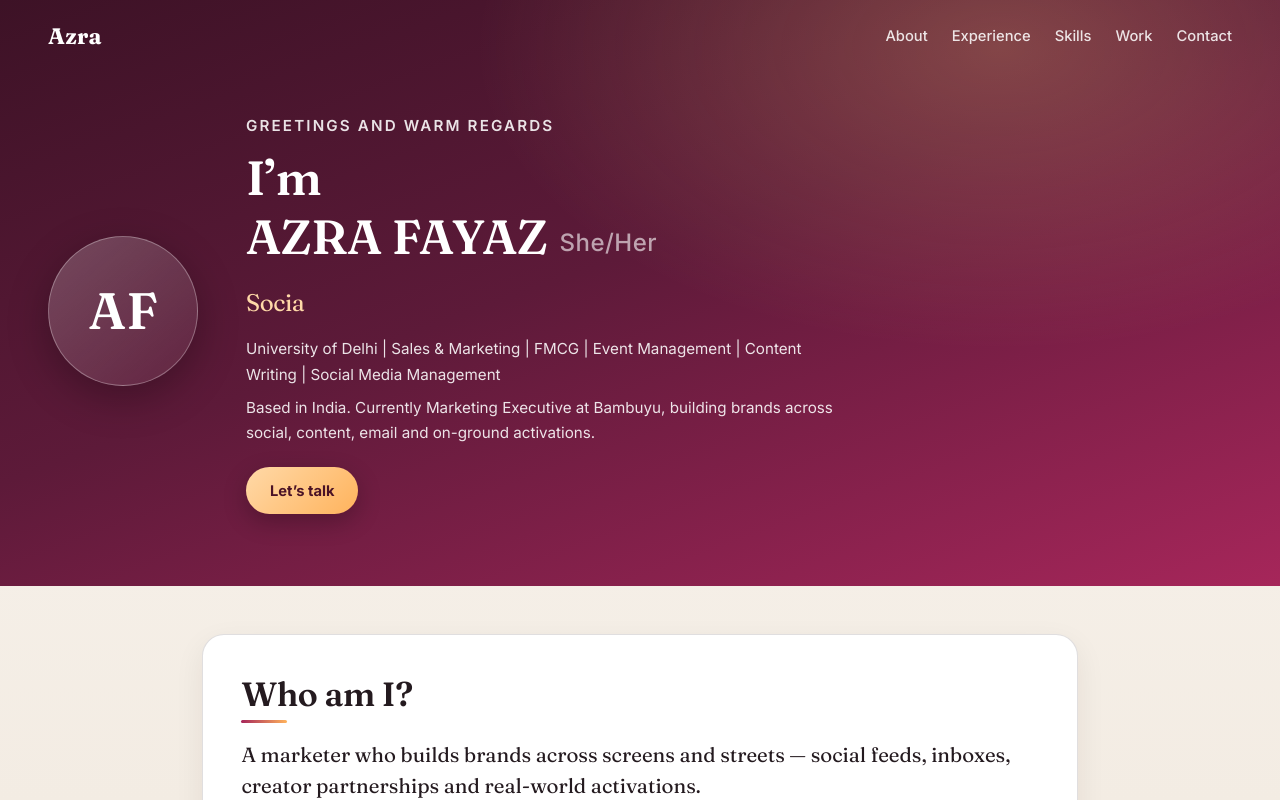
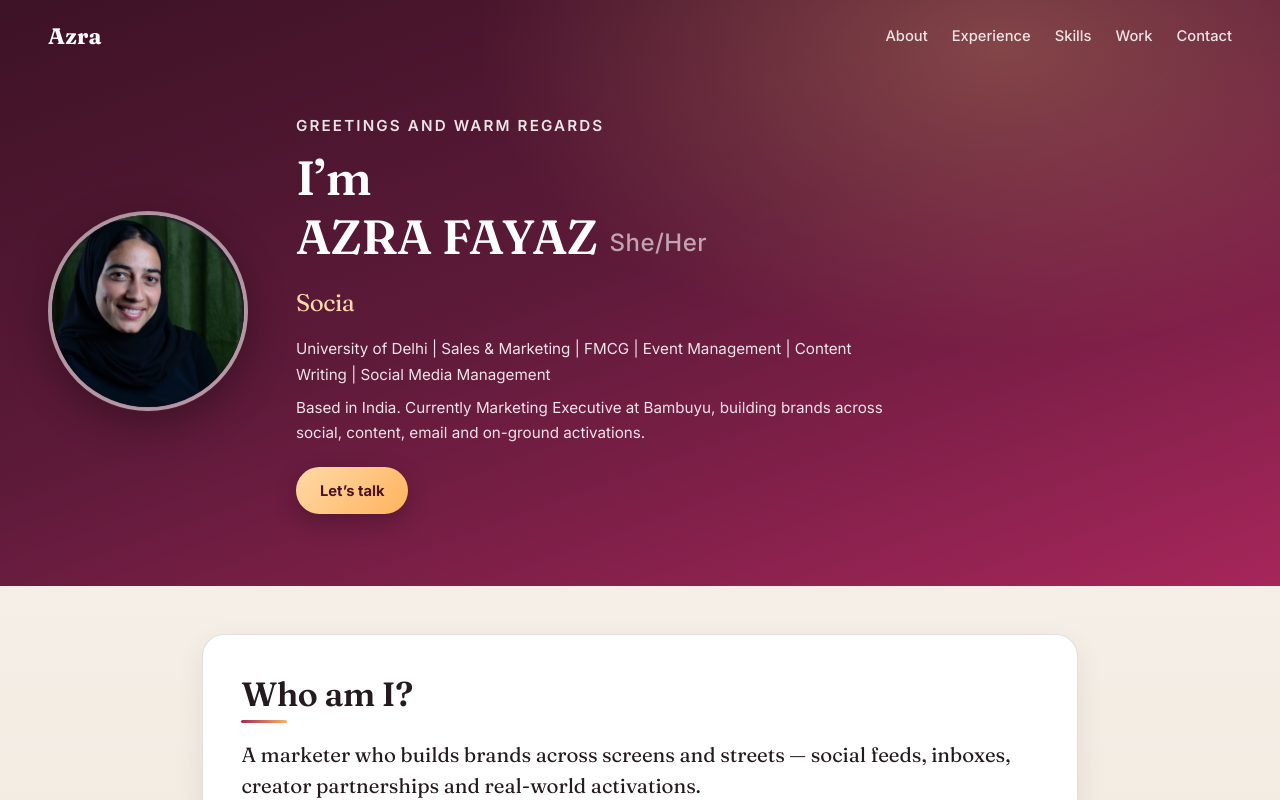
Before and after one commit to Ars062/AZRA-FAYAZ, a React (Vite) app: page / in a window 1280 px wide. Shown: the top 800 px of the page. Built offline with nearby package versions, Linux system fonts and the light colour scheme.

Commit message:
Add profile photo, WhatsApp/Email buttons, remove footer

```diff
--- a/src/pages/HomePage.jsx
+++ b/src/pages/HomePage.jsx
@@ -2,6 +2,7 @@ import { useState } from "react";
 import Typewriter from "../components/Typewriter";
 import SkillCloud from "../components/SkillCloud";
 import { profile, experience, skillCategories, skills } from "../data/profile";
+import azraPhoto from "../../azra profile.png";
 
 function scrollTo(id) {
   const el = document.getElementById(id);
@@ -110,6 +111,9 @@ const countryCodes = [
   { code: "+998", country: "Uzbekistan" },
 ];
 
+const WHATSAPP_NUMBER = "";
+const CONTACT_EMAIL = profile.email || "";
+
 function HomePage() {
   const [sent, setSent] = useState(null);
   const [countryCode, setCountryCode] = useState("+91");
@@ -122,6 +126,43 @@ function HomePage() {
     }
     setSent("ok");
     event.currentTarget.reset();
+  };
+
+  const handleWhatsApp = () => {
+    const name = document.getElementById("name")?.value.trim();
+    const email = document.getElementById("email")?.value.trim();
+    const phone = document.getElementById("phone")?.value.trim();
+    const message = document.getElementById("message")?.value.trim();
+
+    if (!name || !email || !message) {
+      alert("Please fill in your name, email and message before sending a WhatsApp message.");
+      return;
+    }
+
+    if (!WHATSAPP_NUMBER) {
+      alert("WhatsApp number is being added soon. Please use the Email button for now.");
+      return;
+    }
+
+    const fullMessage = `Hi, I am ${name}. Email: ${email}. Phone: ${phone ? `${countryCode} ${phone}` : "—"}. Message: ${message}`;
+    const whatsappUrl = `https://wa.me/${WHATSAPP_NUMBER}?text=${encodeURIComponent(fullMessage)}`;
+    window.open(whatsappUrl, "_blank", "noopener,noreferrer");
+  };
+
+  const handleEmail = () => {
+    const name = document.getElementById("name")?.value.trim();
+    const email = document.getElementById("email")?.value.trim();
+    const phone = document.getElementById("phone")?.value.trim();
+    const message = document.getElementById("message")?.value.trim();
+
+    if (!CONTACT_EMAIL) {
+      alert("Email is being added soon. Please reach out on LinkedIn in the meantime.");
+      return;
+    }
+
+    const subject = `Message from ${name || "Portfolio visitor"}`;
+    const body = `Name: ${name}\nEmail: ${email}\nPhone: ${phone ? `${countryCode} ${phone}` : "—"}\n\n${message}`;
+    window.location.href = `mailto:${CONTACT_EMAIL}?subject=${encodeURIComponent(subject)}&body=${encodeURIComponent(body)}`;
   };
 
   return (
@@ -190,8 +231,8 @@ function HomePage() {
 
         <div className="hero-content">
           <div className="hero-left">
-            <div className="hero-badge" aria-hidden="true">
-              AF
+            <div className="hero-photo">
+              <img src={azraPhoto} alt="Azra Fayaz" />
             </div>
           </div>
           <div className="hero-right">
@@ -459,9 +500,14 @@ function HomePage() {
               <label htmlFor="message">Message</label>
               <textarea id="message" name="message" rows="5" required />
 
-              <button type="submit">
-                <ion-icon name="paper-plane-outline"></ion-icon> Send message
-              </button>
+              <div className="button-row">
+                <button type="button" onClick={handleWhatsApp}>
+                  <ion-icon name="logo-whatsapp"></ion-icon> WhatsApp
+                </button>
+                <button type="button" onClick={handleEmail}>
+                  <ion-icon name="mail-outline"></ion-icon> Email
+                </button>
+              </div>
 
               {sent === "contact" && (
                 <p className="submit-message" data-status="info">
@@ -476,27 +522,6 @@ function HomePage() {
               )}
             </form>
 
-            <div className="contact-chips">
-              {profile.email ? (
-                <a className="contact-chip" href={`mailto:${profile.email}`}>
-                  <ion-icon name="mail-outline"></ion-icon> {profile.email}
-                </a>
-              ) : (
-                <span className="contact-chip is-pending">
-                  <ion-icon name="mail-outline"></ion-icon> Email — coming soon
-                </span>
-              )}
-              {profile.phone ? (
-                <a className="contact-chip" href={`tel:${profile.phone}`}>
-                  <ion-icon name="call-outline"></ion-icon> {profile.phone}
-                </a>
-              ) : (
-                <span className="contact-chip is-pending">
-                  <ion-icon name="call-outline"></ion-icon> Phone — coming soon
-                </span>
-              )}
-            </div>
-
             <div className="social-row">
               <a
                 href="https://www.linkedin.com/in/azra-fayaz/"
@@ -510,12 +535,6 @@ function HomePage() {
           </div>
         </section>
       </main>
-
-      <footer className="site-footer">
-        <p>
-          © {new Date().getFullYear()} {profile.name} · Built with React &amp; Vite
-        </p>
-      </footer>
     </div>
   );
 }
--- a/src/styles.css
+++ b/src/styles.css
@@ -109,20 +109,21 @@ a {
   flex: 0 0 auto;
 }
 
-.hero-badge {
-  width: clamp(104px, 16vw, 150px);
-  height: clamp(104px, 16vw, 150px);
+.hero-photo {
+  width: clamp(140px, 20vw, 200px);
+  height: clamp(140px, 20vw, 200px);
   border-radius: 50%;
-  display: grid;
-  place-items: center;
-  font-family: "Fraunces", Georgia, serif;
-  font-size: clamp(2.2rem, 5vw, 3.2rem);
-  font-weight: 600;
-  color: #fff;
-  background: linear-gradient(140deg, rgba(255, 255, 255, 0.22), rgba(255, 255, 255, 0.05));
-  border: 1px solid rgba(255, 255, 255, 0.3);
-  box-shadow: 0 12px 40px rgba(0, 0, 0, 0.28);
+  overflow: hidden;
+  border: 4px solid rgba(255, 255, 255, 0.55);
+  box-shadow: 0 12px 40px rgba(0, 0, 0, 0.32);
   animation: float-soft 6s ease-in-out infinite;
+}
+
+.hero-photo img {
+  width: 100%;
+  height: 100%;
+  object-fit: cover;
+  display: block;
 }
 
 .hero-right {
@@ -820,6 +821,23 @@ h2::after {
   box-shadow: 0 10px 26px rgba(166, 38, 90, 0.32);
 }
 
+.contact-form .button-row {
+  margin-top: 0.7rem;
+  display: grid;
+  grid-template-columns: repeat(2, minmax(0, 1fr));
+  gap: 0.7rem;
+}
+
+.contact-form .button-row button {
+  margin-top: 0;
+  justify-self: stretch;
+  justify-content: center;
+}
+
+.contact-form .button-row button ion-icon {
+  font-size: 1.05rem;
+}
+
 .submit-message {
   min-height: 1.2rem;
   margin: 0.2rem 0 0;
@@ -914,7 +932,7 @@ h2::after {
 }
 
 @media (prefers-reduced-motion: reduce) {
-  .hero-badge,
+  .hero-photo,
   .eyebrow,
   .title-line {
     animation: none;
```
Also changed, not shown: azra profile.png (added).
